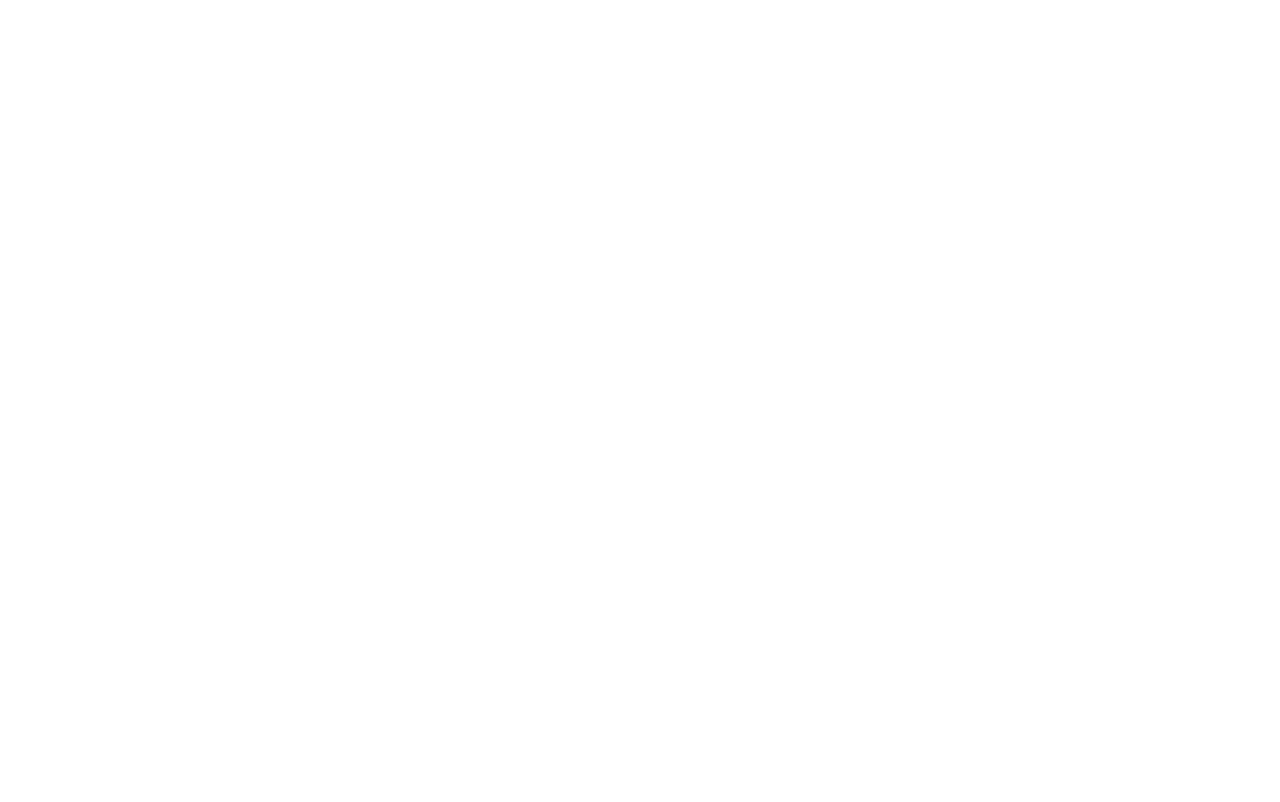
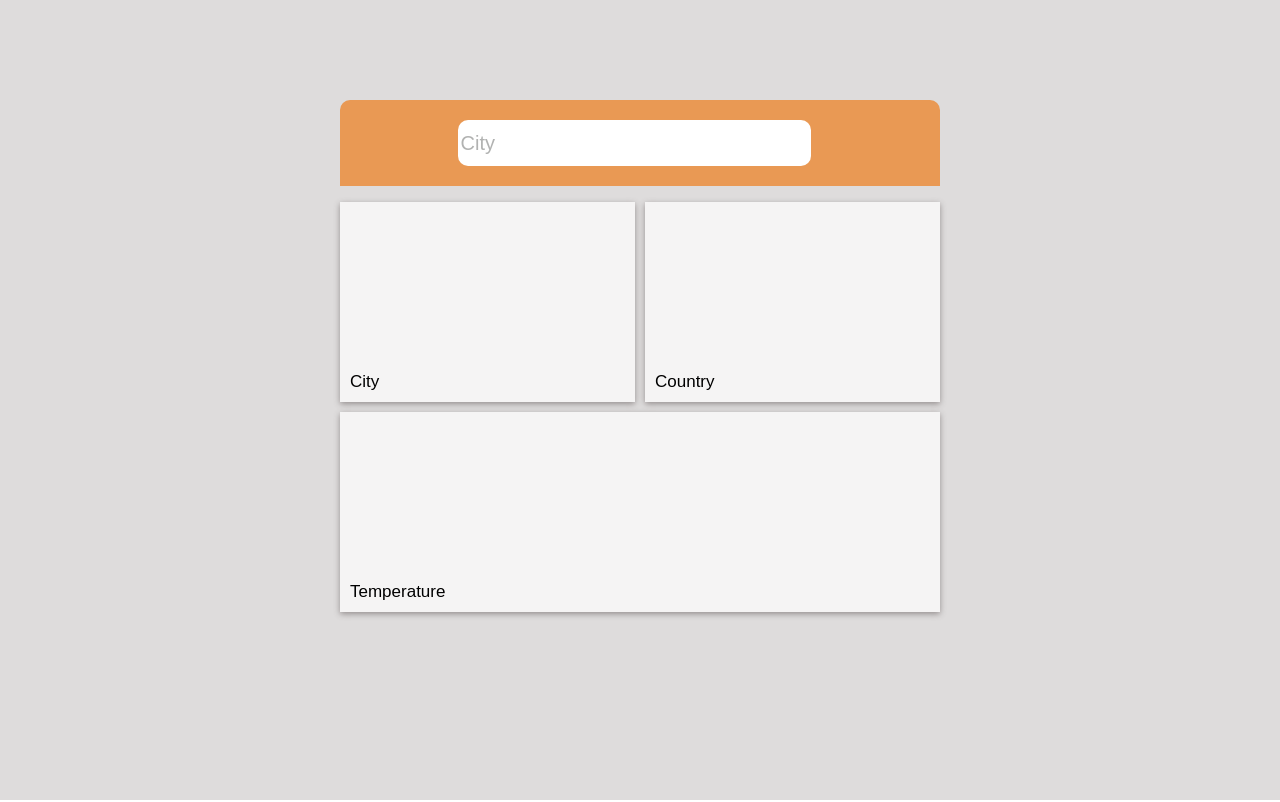
Before and after one commit to doubleG92/weather, a plain HTML site: page index.html in a window 1280 px wide. Drawn offline with Linux system fonts and the light colour scheme.

Commit message:
added html, css and js

```diff
--- a/css/style.css
+++ b/css/style.css
@@ -0,0 +1,106 @@
+body {
+    margin: 0;
+    font-family: sans-serif;
+}
+  .App {
+    width: 100%;
+    height: 100vh;
+    min-height: 650px;
+    background-color: #dedcdc;
+    display: flex;
+    justify-content: center;
+    align-items: center
+  }
+  .App > div {
+    width: 600px;
+    height: 600px;
+    border-radius: 15px;
+  }
+  .App .form {
+    width: 100%;
+    background-color: rgb(233, 153, 84);
+    display: flex;
+    justify-content: center;
+    align-items: center;
+    border-top-left-radius: 10px;
+    border-top-right-radius: 10px;
+    padding: 20px 0px;
+  }
+  .App .form input {
+    background: none;
+    border: none;
+    background-color: #fff;
+    width: 350px;
+    padding: 10px 0px 10px 3px;
+    border-radius: 10px;
+    outline: none;
+    font-size: 22px;
+  }
+  .App .form input::placeholder{
+    color: rgba(159, 160, 159, 0.81);
+    font-size: 20px
+  }
+  .App .form button {
+    background: none;
+    border: none;
+    outline: none;
+    cursor: pointer;
+    font-size: 30px;
+    color: #fff;
+  }
+  #errorMessage {
+    width: 100%;
+    text-align: center;
+    background-color: #fff;
+    color: red;
+    margin-top: 0;
+    margin-bottom: 0;
+  }
+  .informationList {
+    width: 100%;
+    height: 100%;
+    display: grid;
+    grid-template-columns: repeat(2,1fr);
+    grid-auto-rows: 200px;
+    grid-gap: 10px;
+    list-style: none;
+    padding-left: 0;
+    margin-left: 0;
+  }
+  .informationList > li:last-child{
+      grid-column: 2 span
+  }
+  .informationList > li {
+    background-color: #ffffffb3;
+    box-shadow: 0px 2px 6px #948f8f;
+    display: flex;
+    justify-content: center;
+    align-items: center;
+    flex-direction: column;
+    position: relative;
+  }
+  .informationList li span:first-child {
+    font-size: 40px;
+  }
+  .informationList > li span:last-child {
+    position: absolute;
+    left: 10px;
+    bottom: 10px;
+    font-family: sans-serif;
+    font-size: 17px
+  }
+  .informationList > li span:nth-last-of-type(2) {
+    position: absolute;
+    left: 10px;
+    top: 10px;
+    font-size: 30px;
+  }
+
+#tempIcon{
+    position: absolute;
+    right: 10px;
+    top: 10px;
+}
+#temp{
+   font-size: 30px;
+}
--- a/index.html
+++ b/index.html
@@ -5,10 +5,39 @@
     <meta http-equiv="X-UA-Compatible" content="IE=edge">
     <meta name="viewport" content="width=device-width, initial-scale=1.0">
     <link rel="stylesheet" href="./css/style.css">
-    <title>Weather</title>
+    <title>City Temperature</title>
 </head>
 <body>
+    <section class="App">
+        <div>
+            <div class="form">
+                <input type="text" placeholder="City" id="input" onkeyup="whichButton(event)">
+                <button onclick="gettingWeather()"><i class="fa fa-search" aria-hidden="true"></i></button>
+            </div>
+            <p id="errorMessage"></p>
 
+            <ul class='informationList'>
+                <li>
+                    <span id="city"></span>
+                    <span><i class="fa fa-map-marker" aria-hidden="true"></i></span>
+                    <span>City</span>
+                </li>
+
+                <li>
+                    <span id="country"></span>
+                    <span><img src="" id="CountryId"></span>
+                    <span>Country</span>
+                </li>
+
+                <li>
+                    <img src="" alt="" id="tempIcon">
+                    <span id="temp"></span>
+                    <span><i class="fa fa-thermometer-empty" aria-hidden="true"></i></span>
+                    <span>Temperature</span>
+                </li>
+            </ul>
+            </div>
+    </section>
     <script src="./js/index.js"></script>
 </body>
 </html>
--- a/js/index.js
+++ b/js/index.js
@@ -0,0 +1,32 @@
+const API_URL = 'https://api.openweathermap.org/data';
+const API_KEY = 'fd48bdf8a8b87b3c140f17625f4e2d57';
+const API_VERSION = '2.5';
+
+const setErrorMessage = (message) => {
+    document.getElementById('errorMessage').innerText = message;
+};
+
+const gettingWeather = () => {
+    const inputValue = document.getElementById('input').value.trim();
+    if (inputValue) {
+        fetch(`${API_URL}/${API_VERSION}/weather?q=${inputValue}&appid=${API_KEY}`)
+            .then((resp) => {
+                return resp.json();
+            })
+            .then(data => {
+                console.log(data);
+                setErrorMessage('')
+            })
+            .catch(() => {
+                console.log('errrrrror');
+            })
+    } else {
+        setErrorMessage('Pleasa type city name')
+    }
+}
+
+const whichButton = (event) => {
+    if (event.code === 'Enter') {
+        gettingWeather()
+    }
+}
```
Also changed, not shown: css/style.less (deleted).
